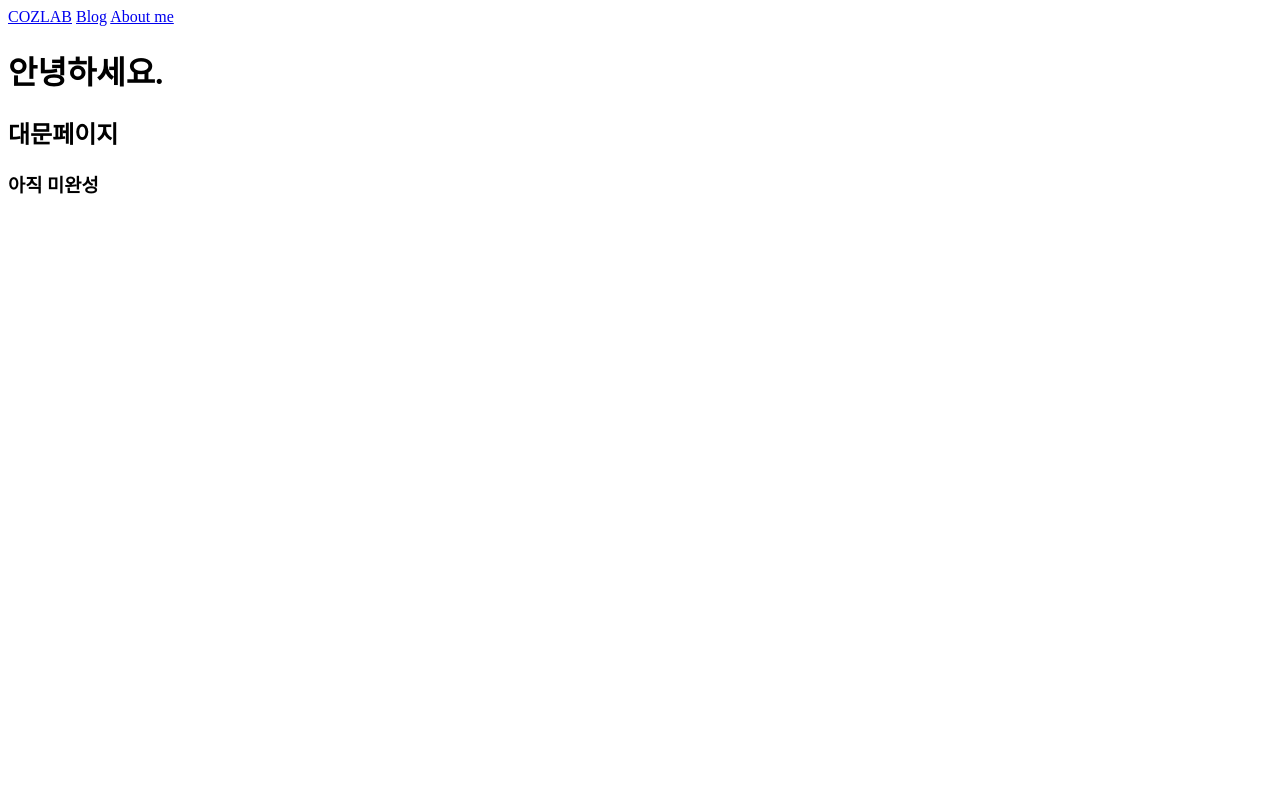
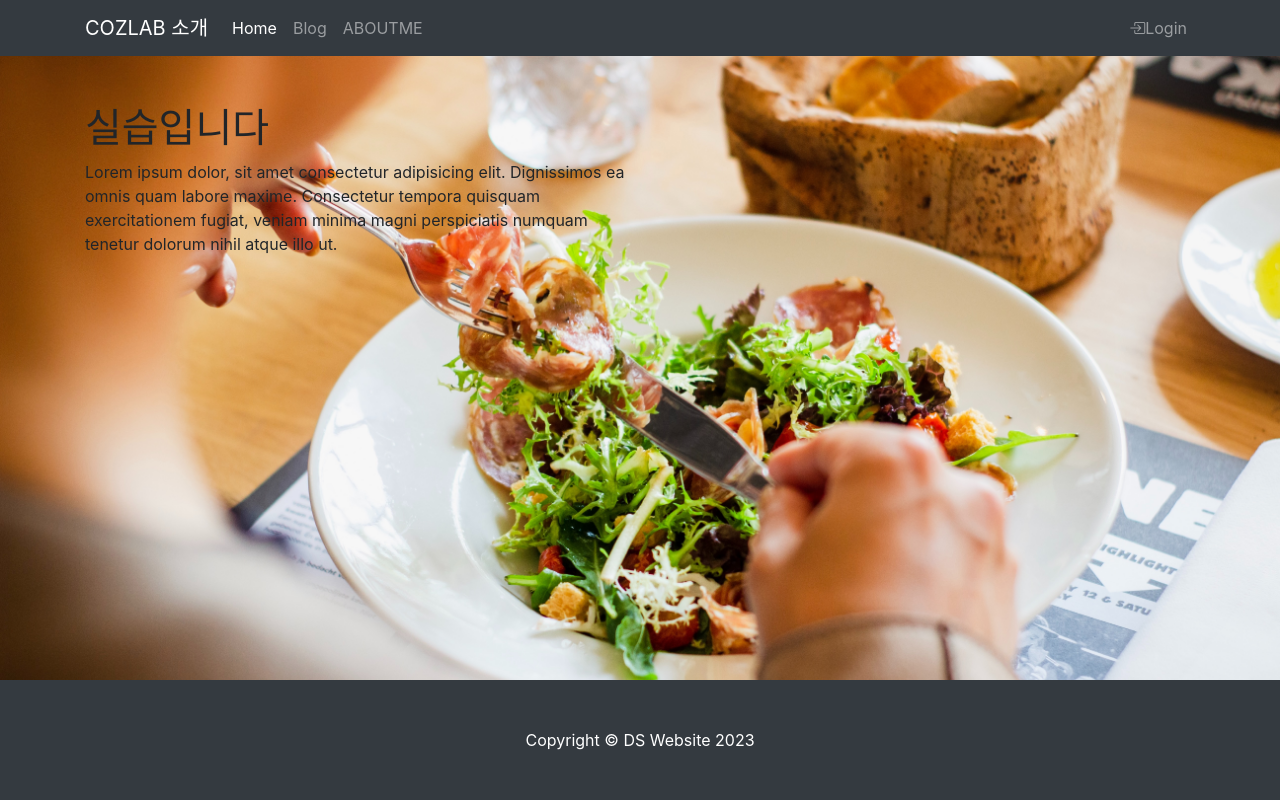
Before and after one commit to DS9936/doit_django_hmd, a Django app: page / in a window 1280 px wide. Run offline with Django 3.2, Linux system fonts and the light colour scheme; some libraries are stand-ins or nearby versions.

Commit message:
랜딩페이지 만들기

```diff
--- a/doit_django_prj/settings.py
+++ b/doit_django_prj/settings.py
@@ -25,7 +25,7 @@ SECRET_KEY = 'django-insecure-7svvesljq7^kkw@3gn^9+bb-zs^x_7++6o0z$qa-x+ce6etz_7
 # SECURITY WARNING: don't run with debug turned on in production!
 DEBUG = True
 
-ALLOWED_HOSTS = []
+ALLOWED_HOSTS = ['127.0.0.1']
 
 
 # Application definition
--- /dev/null
+++ b/single_pages/static/single_pages/css/landing.css
@@ -0,0 +1,11 @@
+body{
+  background: url('../images/louisunsplash.jpg') no-repeat center center fixed;
+  background-size: cover;
+  -moz-background-size: cover;
+  -webkit-background-size:cover;
+  -o-background-size:cover;
+}
+
+section{
+  margin-bottom: 150px;
+}
--- a/single_pages/templates/single_pages/landing.html
+++ b/single_pages/templates/single_pages/landing.html
@@ -1,20 +1,42 @@
 <!DOCTYPE html>
+{% load static %}
 <html lang="ko">
 <head>
   <meta charset="UTF-8">
   <meta http-equiv="X-UA-Compatible" content="IE=edge">
   <meta name="viewport" content="width=device-width, initial-scale=1.0">
   <title>랜딩 페이지</title>
+  <link rel="stylesheet" href="https://cdn.jsdelivr.net/npm/bootstrap@4.6.2/dist/css/bootstrap.min.css">
+  <link rel="stylesheet" href="https://cdn.jsdelivr.net/npm/bootstrap-icons@1.10.3/font/bootstrap-icons.css">
+  <link rel="stylesheet" href="{% static 'single_pages/css/landing.css' %}" media="screen">
 </head>
 <body>
-  <nav>
+  {% include 'navbar.html' %}
+
+  <section>
+    <div class="container">
+      <div class="row justify-content-between">
+        <div class="col-lg-6 text-bg-primary">
+          <h1 class="mt-5">실습입니다</h1>
+          <p>Lorem ipsum dolor, sit amet consectetur adipisicing elit. Dignissimos ea omnis quam labore maxime.
+            Consectetur tempora quisquam exercitationem fugiat, veniam minima magni perspiciatis numquam tenetur dolorum
+            nihil atque illo ut.</p>
+        </div>
+      </div>
+    </div>
+  </section>
+  <!-- <nav>
     <a href="/">COZLAB</a>
     <a href="/blog/">Blog</a>
     <a href="/about_me/">About me</a>
-  </nav>
-
-  <h1>안녕하세요.</h1>
-  <h2>대문페이지</h2>
-  <h3>아직 미완성</h3>
+  </nav> -->
+  <div class="fixed-bottom">
+  {% include 'footer.html' %}
+  </div>
+  <!-- Bootstrap core JS-->
+  <script src="https://code.jquery.com/jquery-3.5.1.slim.min.js"></script>
+  <script src="https://cdn.jsdelivr.net/npm/bootstrap@4.6.0/dist/js/bootstrap.bundle.min.js"></script>
+  <!-- Core theme JS-->
+  <!-- <script src="js/scripts.js"></script> -->
 </body>
 </html>
--- a/templates/footer.html
+++ b/templates/footer.html
@@ -1,6 +1,6 @@
 <!-- Footer-->
 <footer class="py-5 bg-dark">
   <div class="container">
-    <p class="m-0 text-center text-white">Copyright &copy; Your Website 2021</p>
+    <p class="m-0 text-center text-white">Copyright &copy; DS Website 2023</p>
   </div>
 </footer>
--- a/templates/navbar.html
+++ b/templates/navbar.html
@@ -15,8 +15,8 @@
             <span class="sr-only">(current)</span>
           </a>
         </li>
-        <li class="nav-item"><a class="nav-link" href="/blog/">BLOG</a></li>
-        <li class="nav-item"><a class="nav-link" href="/blog/">POTPOLIO</a></li>
+        <li class="nav-item"><a class="nav-link" href="/blog/">Blog</a></li>
+        <!-- <li class="nav-item"><a class="nav-link" href="/blog/">POTPOLIO</a></li> -->
         <li class="nav-item"><a class="nav-link" href="#">ABOUTME</a></li>
       </ul>
       <ul class="navbar-nav ml-auto">
```
Also changed, not shown: db.sqlite3, single_pages/static/single_pages/images/Lead-Amsterdam-Views.jpg (added), single_pages/static/single_pages/images/louisunsplash.jpg (added), single_pages/static/single_pages/images/pexels-pixabay-36717.jpg (added).
